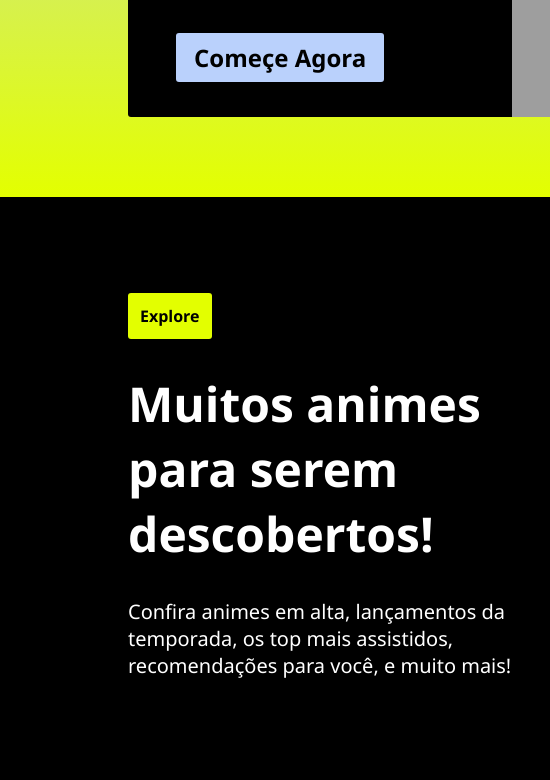
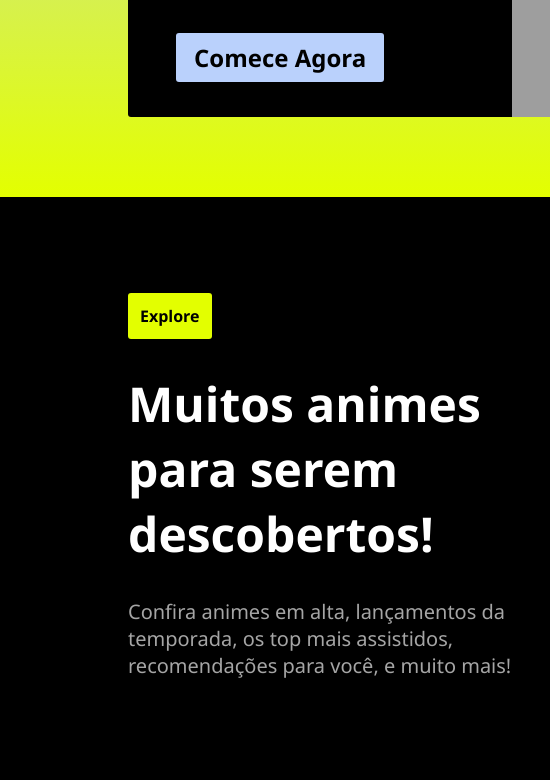
Before and after one commit to ryan-miyazato/Animoview, a plain HTML site: page public/index.html in a window 1280 px wide. Shown: the part 518-1298 px from the top of the page, 0-550 px from the left. Drawn offline with Linux system fonts and the light colour scheme; grey boxes are pictures that could not be loaded.

Commit message:
Corrigida ortografia

```diff
--- a/public/css/home.css
+++ b/public/css/home.css
@@ -67,7 +67,6 @@
 
 .imagem-banner {
     height: 100%;
-    box-shadow: inset 10px 10px 10px 10px black;
 }
 
 /* BANNER - Fim */
@@ -123,6 +122,7 @@
 .texto-desc {
     font-size: var(--medium);
     font-weight: var(--peso);
+    color: var(--subtexto)
 
 }
 
--- a/public/css/main.css
+++ b/public/css/main.css
@@ -2,6 +2,7 @@
     /* CORES */
     --fundo: black;
     --gray: rgb(44, 44, 44);
+    --subtexto: rgb(165, 165, 165);
     --principal: #E3FF00;
     --secundaria: #BAD1FC;
 
--- a/public/index.html
+++ b/public/index.html
@@ -21,7 +21,7 @@
                 <div class="box1">
                     <span class="titulo">Descubra sua visão do mundo dos Animes!</span>
                     <span class="registro">
-                        <a href="" class="botao-cadastro">Começe Agora</a>
+                        <a href="" class="botao-cadastro">Comece Agora</a>
                     </span>
                 </div>
                 <div class="box2">
```
